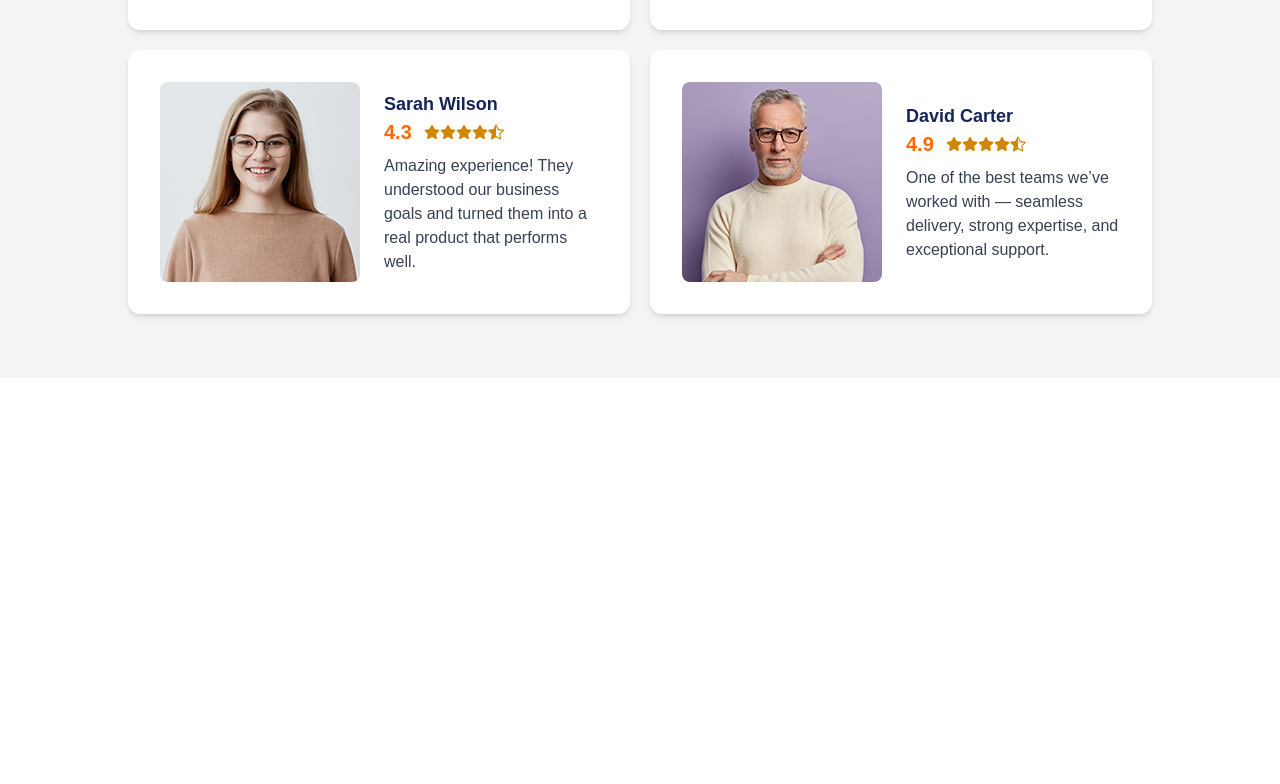
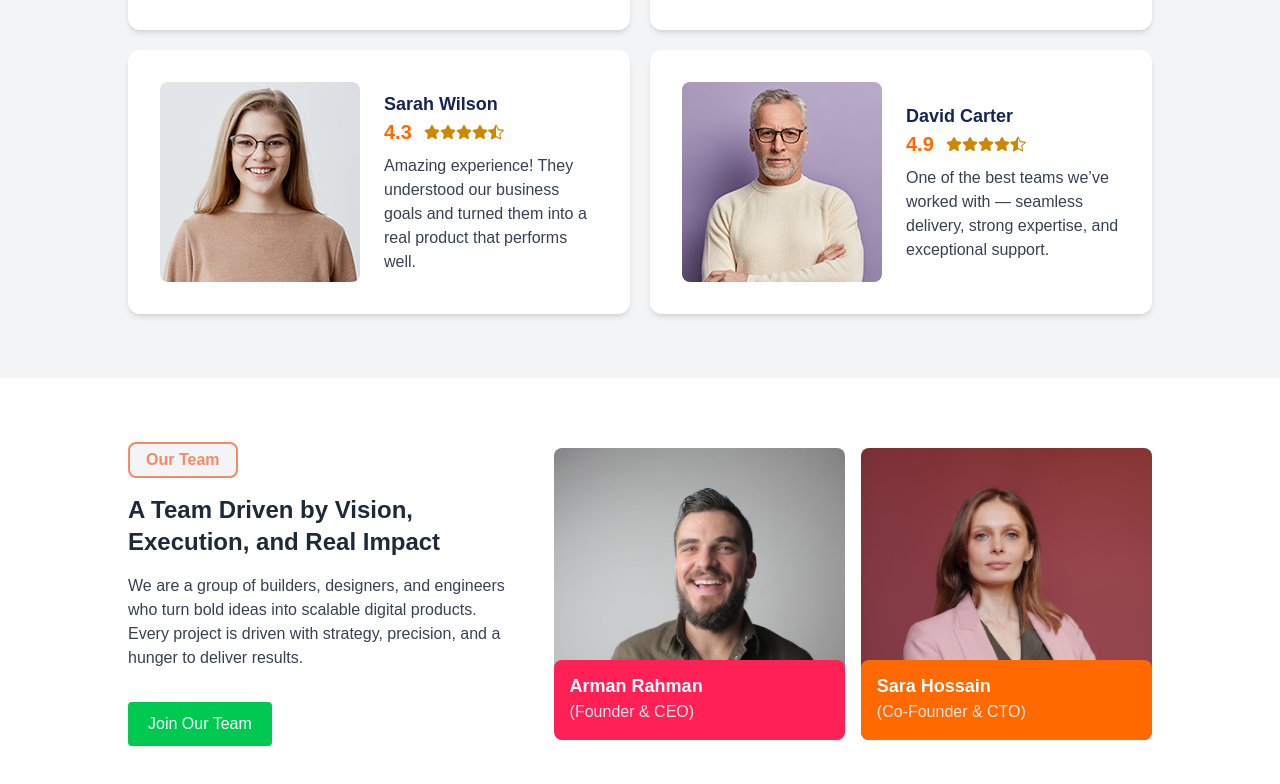
Before and after one commit to younus-always/stratech-site-nextjs, a Next.js app: page / in a window 1280 px wide. Shown: the part 3212-3996 px from the top of the page. Before the commit the page ends 3590 px from the top, so only its background shows below. Built offline with nearby package versions, Linux system fonts and the light colour scheme; a web font is replaced by a local one.

Commit message:
Designed Team Section

```diff
--- a/components/Home/Home.tsx
+++ b/components/Home/Home.tsx
@@ -3,6 +3,7 @@ import ClientReview from "./ClientReview/ClientReview"
 import Features from "./Features/Features"
 import Hero from "./Hero/Hero"
 import Services from "./Services/Services"
+import Team from "./Team/Team"
 
 const Home = () => {
       return (
@@ -12,6 +13,7 @@ const Home = () => {
                   <Features />
                   <Services />
                   <ClientReview />
+                  <Team />
             </div>
       )
 }
--- /dev/null
+++ b/components/Home/Team/Team.tsx
@@ -0,0 +1,59 @@
+import Boxtext from "@/components/Helper/Boxtext"
+import Image from "next/image"
+
+const Team = () => {
+      return (
+            <div className="py-16">
+                  <div className="w-[80%] mx-auto grid grid-cols-1 lg:grid-cols-5 gap-10 items-center">
+                        {/* Text content */}
+                        <div className="lg:col-span-2">
+                              <Boxtext>Our Team</Boxtext>
+                              {/* heading */}
+                              <h1 className="mt-4 text-xl md:text-2xl font-bold text-gray-800">A Team Driven by Vision, Execution, and Real Impact</h1>
+                              {/* description */}
+                              <p className="mt-4 text-gray-700">We are a group of builders, designers, and engineers who turn bold ideas
+                                    into scalable digital products. Every project is driven with strategy,
+                                    precision, and a hunger to deliver results.</p>
+                              {/* button */}
+                              <div className="mt-8">
+                                    <button className="relative rounded px-5 py-2.5 overflow-hidden text-white bg-green-500 group hover:bg-gradient-to-r hover:from-green-500 hover:to-green-400 hover:ring-2 hover:ring-offset-2 hover:ring-green-400 transition-all ease-out duration-300 cursor-pointer">
+                                          <span className="absolute right-0 w-8 h-32 bg-white opacity-10 rotate-12 -mt-12 transform translate-x-12 group-hover:-translate-x-40 transition-all duration-1000 ease"></span>
+                                          <span className="relative">Join Our Team</span>
+                                    </button>
+                              </div>
+                        </div>
+                        {/* Image */}
+                        <div className="sm:flex items-center space-y-4 sm:space-y-0 sm:space-x-4 lg:col-span-3">
+                              <div className="relative overflow-hidden rounded-lg transition hover:scale-[1.02] duration-300">
+                                    <Image
+                                          src="/images/t1.jpg"
+                                          alt="team"
+                                          width={300}
+                                          height={300}
+                                          className="w-full h-auto"
+                                    />
+                                    <div className="absolute bottom-0 w-full min-h-[5rem] py-3 px-4 bg-rose-500 rounded-lg">
+                                          <p className="text-lg text-white font-bold">Arman Rahman</p>
+                                          <p className="text-gray-200">(Founder & CEO)</p>
+                                    </div>
+                              </div>
+                              <div className="relative overflow-hidden rounded-lg transition hover:scale-[1.02] duration-300">
+                                    <Image
+                                          src="/images/t2.jpg"
+                                          alt="team"
+                                          width={300}
+                                          height={300}
+                                          className="w-full h-auto"
+                                    />
+                                    <div className="absolute bottom-0 w-full min-h-[5rem] py-3 px-4 bg-orange-500 rounded-lg">
+                                          <p className="text-lg text-white font-bold">Sara Hossain</p>
+                                          <p className="text-gray-200">(Co-Founder & CTO)</p>
+                                    </div>
+                              </div>
+                        </div>
+                  </div>
+            </div>
+      )
+}
+
+export default Team
```
